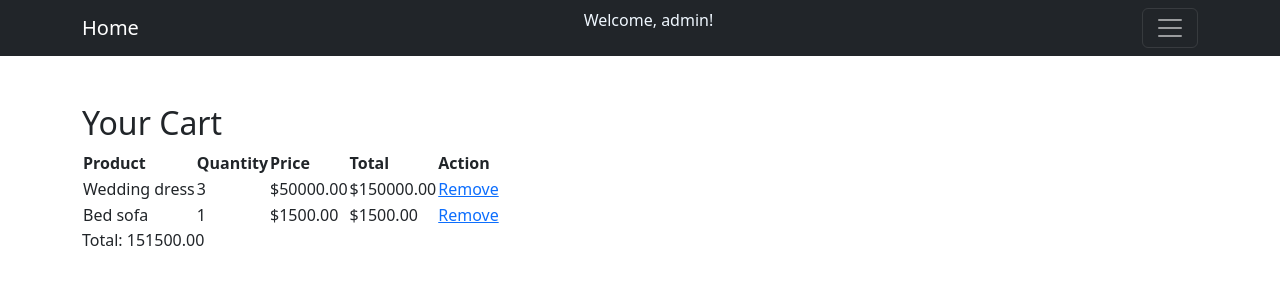
After one commit to OmarSherif1O1/Eshop, a Django app: page /cart/ in a window 1280 px wide. The commit adds this page. Shown: the top 300 px of the page. Run offline with Django 5.2, Linux system fonts and the light colour scheme; a user stored in the database is signed in; data comes from the database, SQL or seed files in the repository; both versions use the stored data as it was after the commit; some libraries are stand-ins or nearby versions.

Commit message:
finishing the login and cart logic

```diff
--- a/Eshop/settings.py
+++ b/Eshop/settings.py
@@ -125,3 +125,5 @@ DEFAULT_AUTO_FIELD = 'django.db.models.BigAutoField'
 
 MEDIA_URL = '/media/'  # URL to access media files
 MEDIA_ROOT = os.path.join(BASE_DIR, 'media') # File system path to store media files
+
+LOGIN_REDIRECT_URL = 'home/'  # Redirect to the homepage after login
--- a/Eshop/urls.py
+++ b/Eshop/urls.py
@@ -19,12 +19,18 @@ from django.urls import path, include  # include function added
 from django.conf import settings
 from django.conf.urls.static import static
 from store.views import about_us ,contact_us
+from store.views import registration_page ,login_page ,logout_view
 
 urlpatterns = [
     path('admin/', admin.site.urls),
     path('', include('store.urls')),  # Include store app URLs
     path('about/', about_us, name='about_us'),
     path('contact/', contact_us, name='contact_us'),
+    path('register/', registration_page, name="register"),
+    path('login/', login_page, name="login"),
+    path('logout/', logout_view, name='logout'),
+
+
 ]
 
 # Add this to serve media files in development
--- a/store/models.py
+++ b/store/models.py
@@ -1,4 +1,5 @@
 from django.db import models
+from django.contrib.auth.models import User
 
 class Category(models.Model):
     name = models.CharField(max_length=200)
@@ -17,6 +18,32 @@ class Product(models.Model):
     available = models.BooleanField(default=True)
     created = models.DateTimeField(auto_now_add=True)
     updated = models.DateTimeField(auto_now=True)
+    has_colors = models.BooleanField(default=False)  # Enable/disable color feature
+    colors = models.TextField(blank=True, null=True, help_text="Comma-separated list of colors")
+
+    def get_color_list(self):
+        """Return a list of colors from the comma-separated string."""
+        if self.colors:
+            return [color.strip() for color in self.colors.split(',')]
+        return []
 
     def __str__(self):
         return self.name
+
+    from django.contrib.auth.models import User
+from store.models import Product  # Assuming your product model is in store.models
+
+class Cart(models.Model):
+    user = models.OneToOneField(User, on_delete=models.CASCADE)
+    created_at = models.DateTimeField(auto_now_add=True)
+
+class CartItem(models.Model):
+    cart = models.ForeignKey(Cart, on_delete=models.CASCADE, related_name='items')
+    product = models.ForeignKey(Product, on_delete=models.CASCADE)
+    quantity = models.PositiveIntegerField(default=1)
+
+    def __str__(self):
+        return f"{self.product.name} - {self.quantity}"
+
+    def get_total_price(self):
+        return self.product.price * self.quantity
--- a/store/templates/base.html
+++ b/store/templates/base.html
@@ -8,9 +8,14 @@
 </head>
 <body>
     <!-- Navbar -->
-    <nav class="navbar navbar-expand-lg navbar-light bg-light">
+    <nav class="navbar navbar-dark bg-dark">
         <div class="container">
-            <a class="navbar-brand" href="{% url 'home' %}">E-Shop</a>
+            <a class="navbar-brand" href="{% url 'home' %}">Home</a>
+
+            {% if user.is_authenticated %}
+                <p style="color: aliceblue;">Welcome, {{ user.username }}! </p>
+            {% endif %}
+
             <button class="navbar-toggler" type="button" data-bs-toggle="collapse" data-bs-target="#navbarNav" aria-controls="navbarNav" aria-expanded="false" aria-label="Toggle navigation">
                 <span class="navbar-toggler-icon"></span>
             </button>
@@ -25,6 +30,9 @@
                     <li class="nav-item">
                         <a class="nav-link" href="{% url 'contact_us' %}">Contact Us</a>
                     </li>
+                    <li class="nav-item">
+                        <a class="nav-link"  href="{% url 'logout' %}">Logout</a>
+                    </li>
                 </ul>
             </div>
         </div>
--- a/store/templates/product/product_list.html
+++ b/store/templates/product/product_list.html
@@ -12,6 +12,7 @@
               <h5 class="card-title">{{product.name}}</h5>
               <p class="card-text">{{product.description}}</p>
               <a href="{% url 'product_detail' product.id %}" class="btn btn-primary">product details</a>
+              <a href="{% url 'add_to_cart' product.id %}" class="btn btn-primary">Add to Cart</a>
             </div>
           </div>
         {% endfor %}
--- /dev/null
+++ b/store/templates/store/cart.html
@@ -0,0 +1,35 @@
+{% extends "base.html" %}
+
+{% block content %}
+<h2>Your Cart</h2>
+
+{% if cart.items.all %}
+    <table>
+        <thead>
+            <tr>
+                <th>Product</th>
+                <th>Quantity</th>
+                <th>Price</th>
+                <th>Total</th>
+                <th>Action</th>
+            </tr>
+        </thead>
+        <tbody>
+            {% for item in cart.items.all %}
+            <tr>
+                <td>{{ item.product.name }}</td>
+                <td>{{ item.quantity }}</td>
+                <td>${{ item.product.price }}</td>
+                <td>${{ item.get_total_price }}</td>
+                <td>
+                    <a href="{% url 'remove_from_cart' item.id %}">Remove</a>
+                </td>
+            </tr>
+            {% endfor %}
+        </tbody>
+    </table>
+    <p>Total: {{total}}</p>
+{% else %}
+    <p>Your cart is empty.</p>
+{% endif %}
+{% endblock %}
--- a/store/urls.py
+++ b/store/urls.py
@@ -2,9 +2,14 @@ from django.urls import path
 from . import views
 
 urlpatterns = [
-    path('', views.home, name='home'),
+    path('home/', views.home, name='home'),
     path('product/', views.product_list, name='product_list'),  # Map the URL to the product_list view
     path('product/<int:id>/', views.product_detail, name='product_detail'),
+     path('cart/', views.cart_view, name='cart'),
+    path('cart/add/<int:product_id>/', views.add_to_cart, name='add_to_cart'),
+    path('cart/remove/<int:item_id>/', views.remove_from_cart, name='remove_from_cart'),
+
+
 
 
 ]
--- a/store/views.py
+++ b/store/views.py
@@ -1,5 +1,50 @@
 from django.shortcuts import render, get_object_or_404
 from .models import Product
+from django.contrib.auth.forms import UserCreationForm
+from django.contrib.auth import authenticate, login
+from django.shortcuts import render, redirect
+from django.contrib import messages  # For error messages
+from django.contrib.auth.decorators import login_required
+from .models import Cart, CartItem
+from django.db.models import F, Sum
+
+
+
+
+def registration_page(request):
+    form = UserCreationForm()
+    if request.method == 'POST':
+        form = UserCreationForm(request.POST)
+        if form.is_valid():
+            form.save()
+
+    context = {'form': form}
+    return render(request, 'accounts/register.html' , context)
+
+def login_page(request):
+    if request.method == 'POST':
+        username = request.POST.get('username')  # Get username from form
+        password = request.POST.get('password')  # Get password from form
+
+        # Authenticate the user
+        user = authenticate(request, username=username, password=password)
+
+        if user is not None:
+            # Log the user in
+            login(request, user)
+            return redirect('home')  # Redirect to homepage or desired page
+        else:
+            # Display an error message
+            messages.error(request, 'Invalid username or password')
+    context = {}
+    return render(request, 'accounts/login.html' , context)
+from django.contrib.auth import logout
+
+def logout_view(request):
+    logout(request)
+    return redirect('login')  # Redirect to login after logout
+
+
 
 def product_list(request):
     products = Product.objects.all()  # Fetch all products from the database
@@ -17,3 +62,32 @@ def about_us(request):
 
 def contact_us(request):
     return render(request, 'store/contact_us.html')
+
+@login_required
+def cart_view(request):
+    cart, created = Cart.objects.get_or_create(user=request.user)
+    total = 0
+    for item in cart.items.all() :
+        total+=item.get_total_price()
+
+
+    return render(request, 'store/cart.html', {'cart': cart, 'total': total})
+
+
+@login_required
+def add_to_cart(request, product_id):
+    product = get_object_or_404(Product, id=product_id)
+    cart, created = Cart.objects.get_or_create(user=request.user)
+
+    # Check if the item already exists in the cart
+    cart_item, item_created = CartItem.objects.get_or_create(cart=cart, product=product)
+    if not item_created:
+        cart_item.quantity += 1  # Increment quantity if already in cart
+    cart_item.save()
+    return redirect('cart')  # Redirect to cart page
+
+@login_required
+def remove_from_cart(request, item_id):
+    cart_item = get_object_or_404(CartItem, id=item_id, cart__user=request.user)
+    cart_item.delete()
+    return redirect('cart')  # Redirect to cart page
```
Also changed, not shown: store/templates/accounts/login.html (added, +29 -0 lines), store/templates/accounts/register.html (added, +13 -0 lines), store/templates/product/product_detail.html (+29 -14 lines), store/templates/style.css (added, +83 -0 lines), db.sqlite3 (added), media/product_images/45113436015_349b3cf01e_o.jpg (added), media/product_images/images.jpg (added), media/product_images/pet_bed.jpg (added), store/migrations/0004_product_colors_product_has_colors.py (added), store/migrations/0005_cart_cartitem.py (added).
